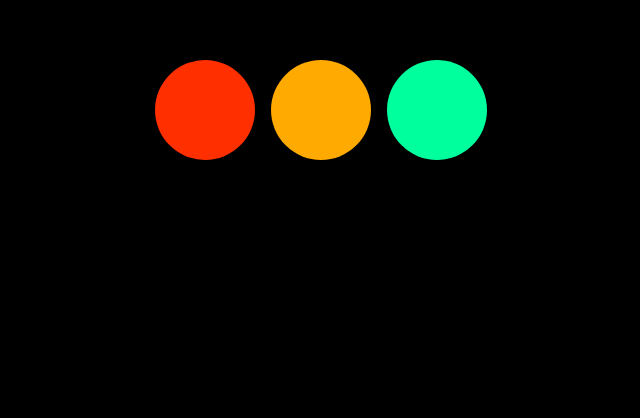
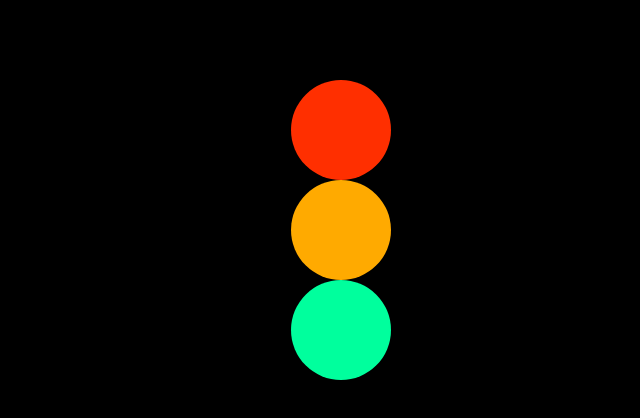
Before and after one commit to 0x0P/semaphore, a Next.js app: page / in a window 1280 px wide. Shown: the part 290-708 px from the top of the page, without its empty margins (319-959 px from the left). Built offline with nearby package versions, Linux system fonts and the light colour scheme.

Commit message:
semaphore

```diff
--- a/app/page.tsx
+++ b/app/page.tsx
@@ -3,9 +3,11 @@ import styles from "./page.module.css";
 export default function Home() {
   return (
     <main className={styles.main}>
+      <div className={styles.container}>
       <div className={styles.red} />
       <div className={styles.yellow} />
       <div className={styles.green} />
+      </div>
       </main>
   );
 }
```
